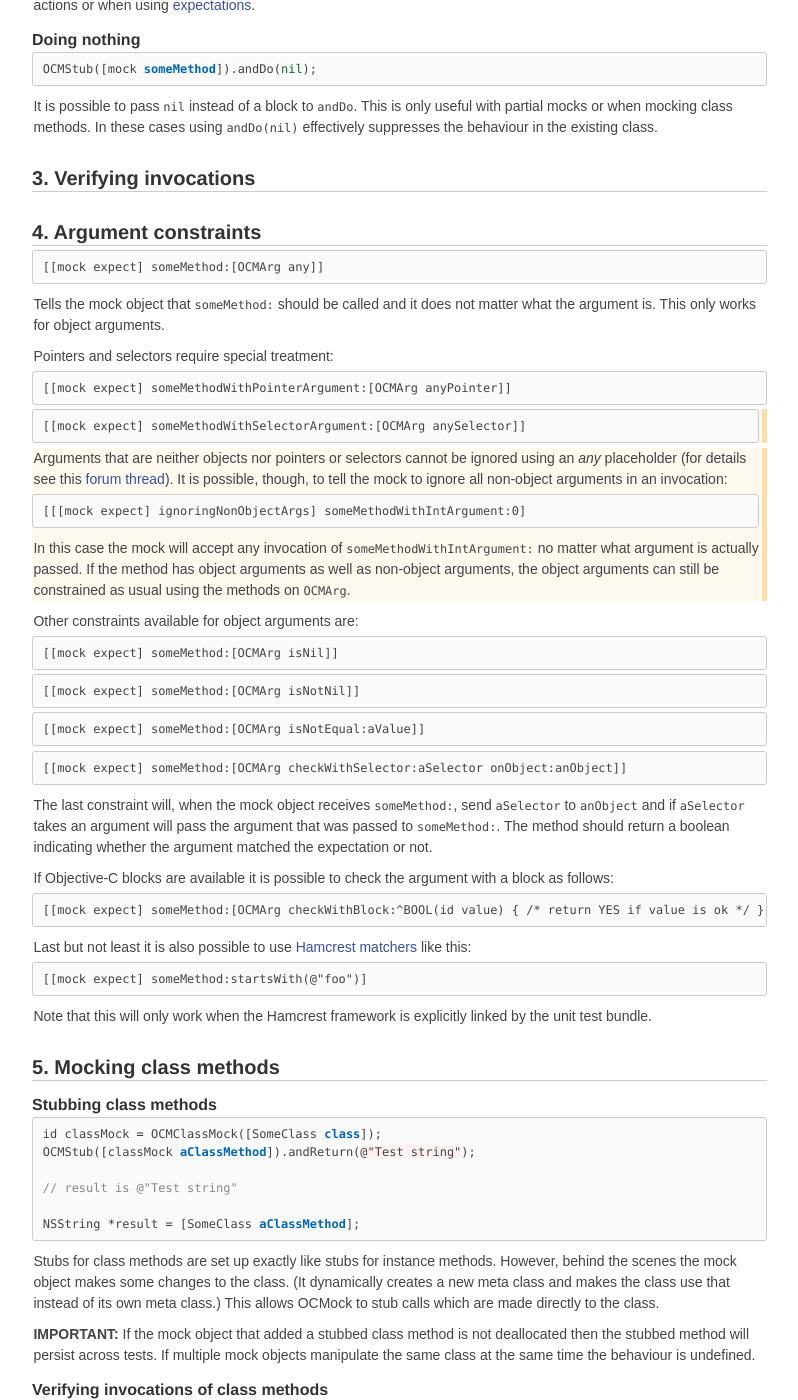
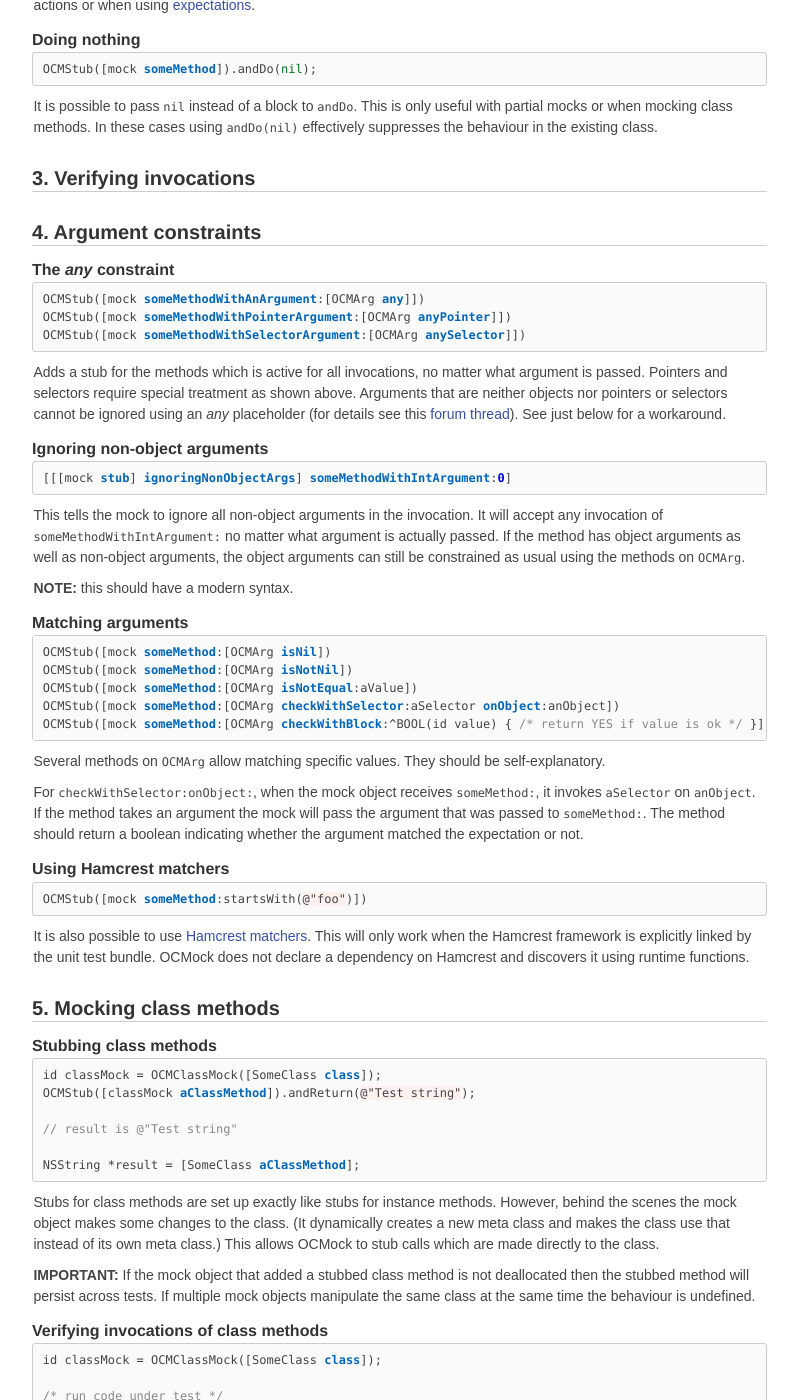
Before and after one commit to erikdoe/ocmock, a Jekyll site: the page built from reference.html, in a window 1280 px wide and 1400 px high, scrolled down 2553 px. Shown: the whole window, without its empty margins (118-916 px from the left). Built offline with Jekyll 4.4.1, drawn with Linux system fonts in a browser that asks for light colours; some of the changed text lies outside the part shown.

Commit message:
More updates on the reference page.

```diff
--- a/reference.html
+++ b/reference.html
@@ -177,35 +177,49 @@ OCMStub([mock someMethod]).andDo(nil);
 
 <h2 id="argument-constraints" class="numbered">Argument constraints</h2>
 
-<pre><code>[[mock expect] someMethod:[OCMArg any]]</code></pre>
-<p>Tells the mock object that <code>someMethod:</code> should be called and it does not matter what the argument is. This only works for object arguments.</p>
-<p>Pointers and selectors require special treatment:</p>
-<pre><code>[[mock expect] someMethodWithPointerArgument:[OCMArg anyPointer]]</code></pre>
-<div class="newishfeature">
-<pre><code>[[mock expect] someMethodWithSelectorArgument:[OCMArg anySelector]]</code></pre>
-</div>
-<div class="newishfeature">
-<p>Arguments that are neither objects nor pointers or selectors cannot be ignored using an <i>any</i> placeholder (for details see this <a href="http://www.mulle-kybernetik.com/forum/viewtopic.php?f=4&t=72">forum thread</a>). It is possible, though, to tell the mock to ignore all non-object arguments in an invocation:
-<pre><code>[[[mock expect] ignoringNonObjectArgs] someMethodWithIntArgument:0]</code></pre>
-<p>In this case the mock will accept any invocation of <code>someMethodWithIntArgument:</code> no matter what argument is actually passed. If the method has object arguments as well as non-object arguments, the object arguments can still be constrained as usual using the methods on <code>OCMArg</code>.</p>
-</div>
+<h3>The <i>any</i> constraint</h3>
+
+{% highlight objc %}
+OCMStub([mock someMethodWithAnArgument:[OCMArg any]])
+OCMStub([mock someMethodWithPointerArgument:[OCMArg anyPointer]])
+OCMStub([mock someMethodWithSelectorArgument:[OCMArg anySelector]])
+{% endhighlight objc %}
+
+<p>Adds a stub for the methods which is active for all invocations, no matter what argument is passed. Pointers and selectors require special treatment as shown above. Arguments that are neither objects nor pointers or selectors cannot be ignored using an <i>any</i> placeholder (for details see this <a href="http://www.mulle-kybernetik.com/forum/viewtopic.php?f=4&t=72">forum thread</a>). See just below for a workaround.
 
 
-<p>Other constraints available for object arguments are:</p>
-<pre><code>[[mock expect] someMethod:[OCMArg isNil]]</code></pre>
-<pre><code>[[mock expect] someMethod:[OCMArg isNotNil]]</code></pre>
-<pre><code>[[mock expect] someMethod:[OCMArg isNotEqual:aValue]]</code></pre>
-<pre><code>[[mock expect] someMethod:[OCMArg checkWithSelector:aSelector onObject:anObject]]</code></pre>
+<h3>Ignoring non-object arguments</h3>
 
-<p>The last constraint will, when the mock object receives <code>someMethod:</code>, send <code>aSelector</code> to <code>anObject</code> and if <code>aSelector</code> takes an argument will pass the argument that was passed to <code>someMethod:</code>. The method should return a boolean indicating whether the argument matched the expectation or not.</p>
+{% highlight objc %}
+[[[mock stub] ignoringNonObjectArgs] someMethodWithIntArgument:0]
+{% endhighlight objc %}
 
-<p>If Objective-C blocks are available it is possible to check the argument with a block as follows:
+<p>This tells the mock to ignore all non-object arguments in the invocation. It will accept any invocation of <code>someMethodWithIntArgument:</code> no matter what argument is actually passed. If the method has object arguments as well as non-object arguments, the object arguments can still be constrained as usual using the methods on <code>OCMArg</code>.
 
-<pre><code>[[mock expect] someMethod:[OCMArg checkWithBlock:^BOOL(id value) { /* return YES if value is ok */ }]];</code></pre>
+<p><b>NOTE:</b> this should have a modern syntax.
 
-<p>Last but not least it is also possible to use <a href="http://code.google.com/p/hamcrest/wiki/TutorialObjectiveC">Hamcrest matchers</a> like this:</p>
-<pre><code>[[mock expect] someMethod:startsWith(@"foo")]</code></pre>
-	<p>Note that this will only work when the Hamcrest framework is explicitly linked by the unit test bundle.</p>
+
+<h3>Matching arguments</h3>
+
+{% highlight objc %}
+OCMStub([mock someMethod:[OCMArg isNil])
+OCMStub([mock someMethod:[OCMArg isNotNil])
+OCMStub([mock someMethod:[OCMArg isNotEqual:aValue])
+OCMStub([mock someMethod:[OCMArg checkWithSelector:aSelector onObject:anObject])
+OCMStub([mock someMethod:[OCMArg checkWithBlock:^BOOL(id value) { /* return YES if value is ok */ }])
+{% endhighlight objc %}
+
+<p>Several methods on <code>OCMArg</code> allow matching specific values. They should be self-explanatory.
+
+<p>For <code>checkWithSelector:onObject:</code>, when the mock object receives <code>someMethod:</code>, it invokes <code>aSelector</code> on <code>anObject</code>. If the method takes an argument the mock will pass the argument that was passed to <code>someMethod:</code>. The method should return a boolean indicating whether the argument matched the expectation or not.</p>
+
+
+<h3>Using Hamcrest matchers</h3>
+
+{% highlight objc %}
+OCMStub([mock someMethod:startsWith(@"foo")])
+{% endhighlight objc %}
+<p>It is also possible to use <a href="http://hamcrest.org/OCHamcrest/">Hamcrest matchers</a>. This will only work when the Hamcrest framework is explicitly linked by the unit test bundle. OCMock does not declare a dependency on Hamcrest and discovers it using runtime functions.</p>
 
 
 <h2 id="mocking-class-methods" class="numbered">Mocking class methods</h2>
@@ -356,14 +370,14 @@ OCMStub([partialMock class]).andReturn(someOtherClass); // will not work
 
 {% highlight objc %}
 id classMock = OCMClassMock([SomeClass class]);
-OCMExpect([classMock someMethod]);
+OCMExpect([classMock someMethodWithArgument:[OCMArg isNotNil]]);
 
 /* run code under test, which is assumed to call someMethod */
 
 OCMVerifyAll(classMock)
 {% endhighlight objc %}
 
-<p>This is the original approach for mocking. First the mock object is set up with expectations, then the code under test is run, and afterwards the expectations are verified. If an expected method has not been invoked at that point an error is reported. Strict mocks can be created for classes and protocols. Observer mocks are always strict.
+<p>This is the original approach for mocking. First the mock object is set up with expectations, then the code under test is run, and afterwards the expectations are verified. If an expected method has not been invoked, or has not been invoked with the right arguments, then an error is reported. As shown it is possible to use <a href="#argument-constraints">argument constraints</a> in the expect statement. Strict mocks can be created for classes and protocols.
 
 <p>If in doubt use the newer <i>verify-after-run</i> approach described in <a href="#verifying-invocations">Verifying invocations</a>.
 
@@ -404,6 +418,8 @@ OCMExpect([classMock someMethod]);
 {% endhighlight objc %}
 
 <p>In certain cases the expected method will only be called when the run loop is active. For these cases it is possible to delay the verification for a while. Note that <code>aDelay</code> is the maximum the mock will wait. It normally returns as soon as the expectations have been met.
+
+<p><b>NOTE:</b> this should have a modern syntax.
 
 
 <h2 id="observer-mocks" class="numbered">Observer mocks</h2>
@@ -440,7 +456,7 @@ id mock = OCMClassMock([SomeClass class]);
 
 <p>In this case the mock will accept all methods except <code>someMethod</code>; if that is invoked the mock will throw an exception.
 
-<p>Note: this should have a modern syntax. It will be introduced when further quantifiers, such as &ldquo;<i>n</i> times&rdquo;, are added.
+<p><b>NOTE:</b> this should have a modern syntax. It will be introduced when further quantifiers, such as &ldquo;<i>n</i> times&rdquo;, are added.
 
 
 <h3>Re-throwing fail fast exceptions in verify all</h3>
```
Also changed, not shown: other parts of reference.html (+3 -3 lines).
